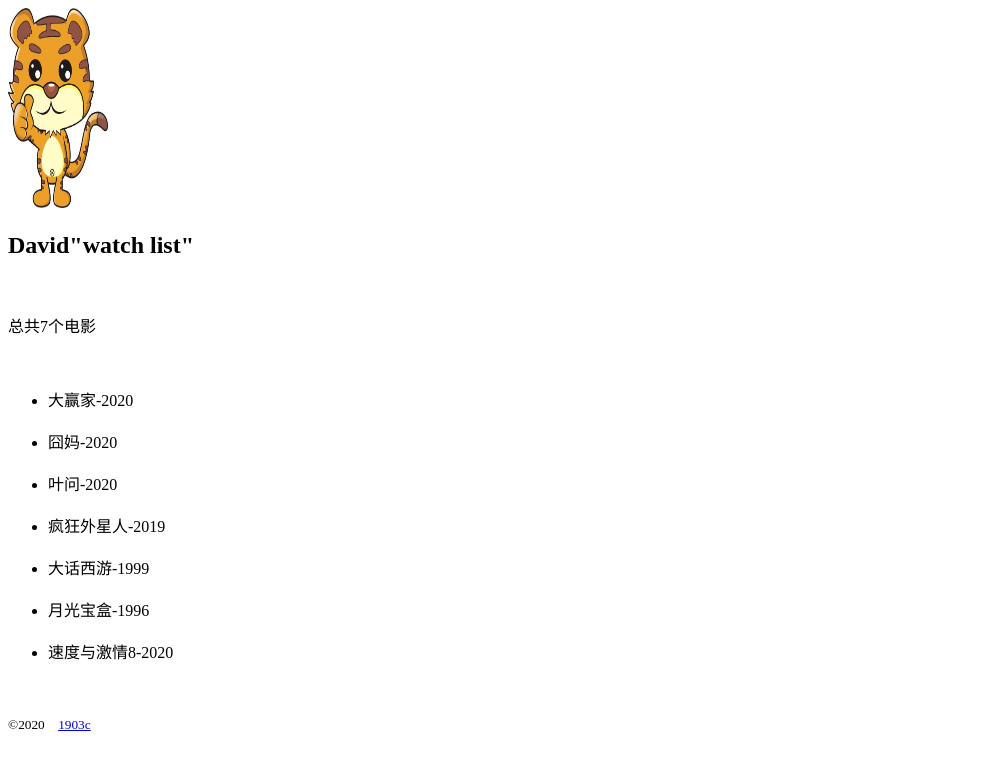
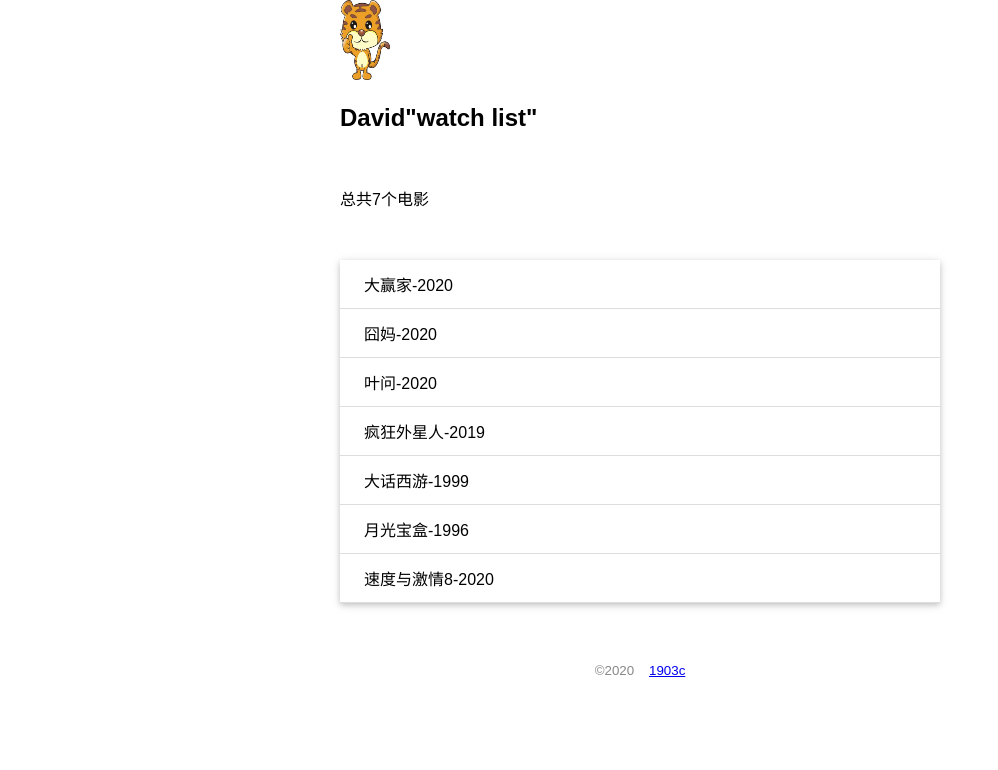
Before and after one commit to 2862297064/flaskweb, a Flask app: page /user/ in a window 1280 px wide. Shown: the top 770 px of the page, without its empty margins (0-998 px from the left). Run offline with Flask 2, Linux system fonts and the light colour scheme.

Commit message:
静态文件

```diff
--- a/day1/watchlist/static/css/index.css
+++ b/day1/watchlist/static/css/index.css
@@ -1,4 +1,39 @@
+/* body */
+
+body{
+    margin: 0 auto;
+    max-width: 600px;
+    font-size: 16px;
+    font-family: Arial, Helvetica, sans-serif;
+}
+
+/* footer */
+footer{
+    color: #888;
+    margin-top: 20px;
+    text-align: center;
+    padding: 10px;
+}
+
 .pic{
-    width: 100px;
-    height: 200px;
+    width: 50px;
+    height: 80px;
 }
+
+/* 电影列表 */
+.movie-list{
+    list-style-type: none;
+    padding: 0;
+    margin-bottom: 10px;
+    box-shadow: 0 2px 5px 0 rgba(0, 0, 0, 0.16), 0 2px 10px 0 rgba(0, 0, 0, 0.12);
+}
+
+/*  */
+.movie-list li{
+    padding: 12px 24px;
+    border-bottom: 1px solid #dddddd;
+}
+
+.movie-list li:hover{
+    background-color: #f8f9fa;
+}
--- a/day1/watchlist/templates/index.html
+++ b/day1/watchlist/templates/index.html
@@ -12,9 +12,9 @@
     <p>
         总共{{ movies|length }}个电影
     </p>  <br>
-    <ul>
+    <ul class="movie-list">
         {% for movie in movies %}
-        <li>{{ movie.title }}-{{ movie.year }}</li>  <br>
+        <li>{{ movie.title }}-{{ movie.year }}</li>
         {% endfor %}
     </ul>  <br>
     <footer>
```
